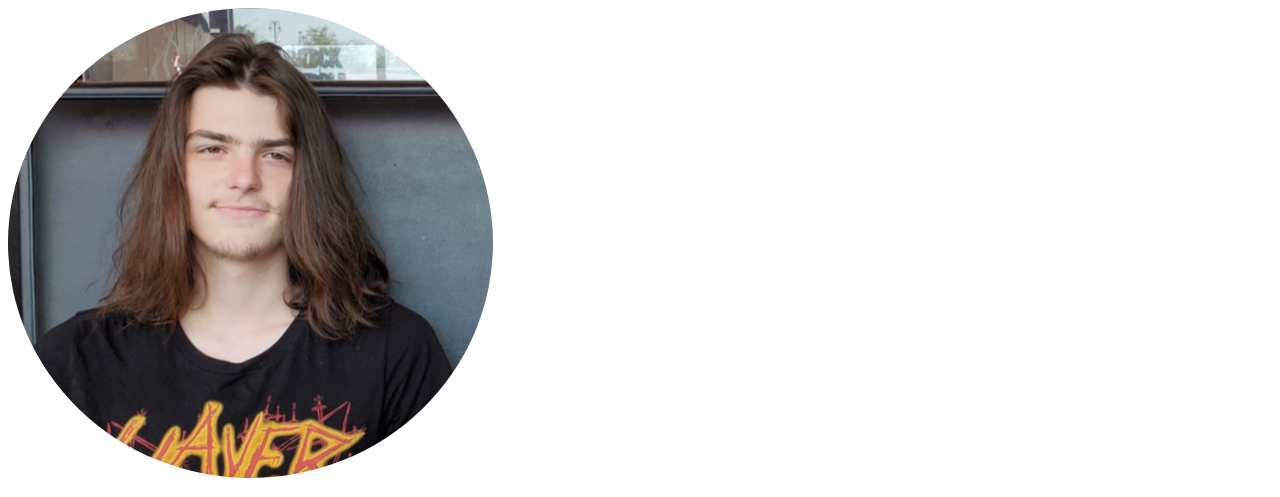
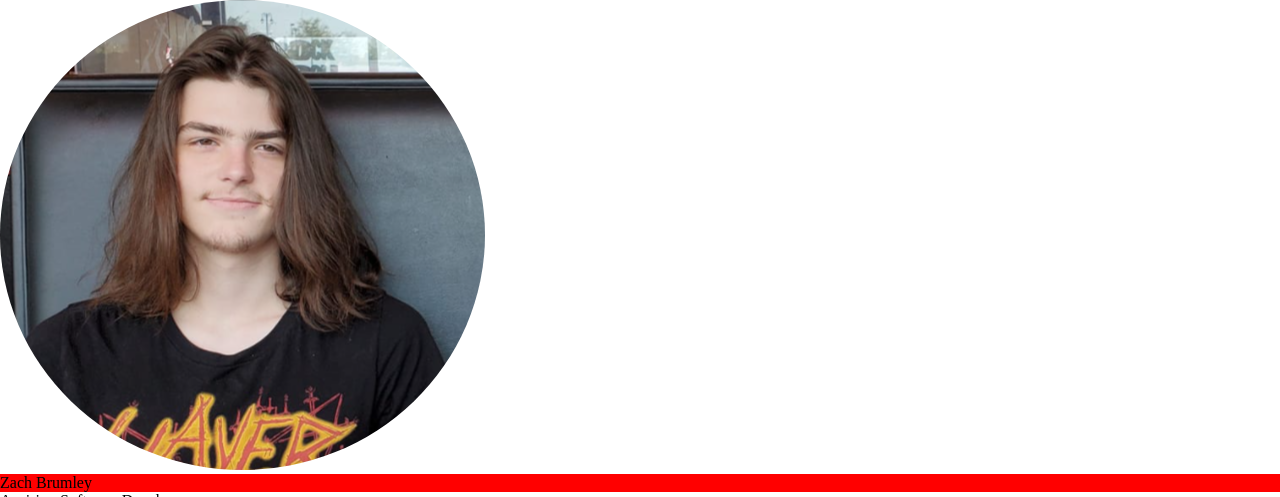
Before and after one commit to zachbrumley/zachbrumley.github.io, a plain HTML site: page index.html in a window 1280 px wide. Shown: the top 497 px of the page. Drawn offline with Linux system fonts and the light colour scheme.

Commit message:
added default styling

```diff
--- a/StyleSheet.css
+++ b/StyleSheet.css
@@ -1,6 +1,21 @@
+*{
+    margin: 0;
+    padding: 0;
+    border: 0;
+    font-size: inherit;
+    font-weight: inherit;
+    font-family: inherit;
+    text-decoration: inherit;
+    line-height: inherit;
+    color: inherit;
+}
+
 body
 {
+
 }
+
+h1{background-color: red;}
 img{
     border-radius: 50%;
 }
```
